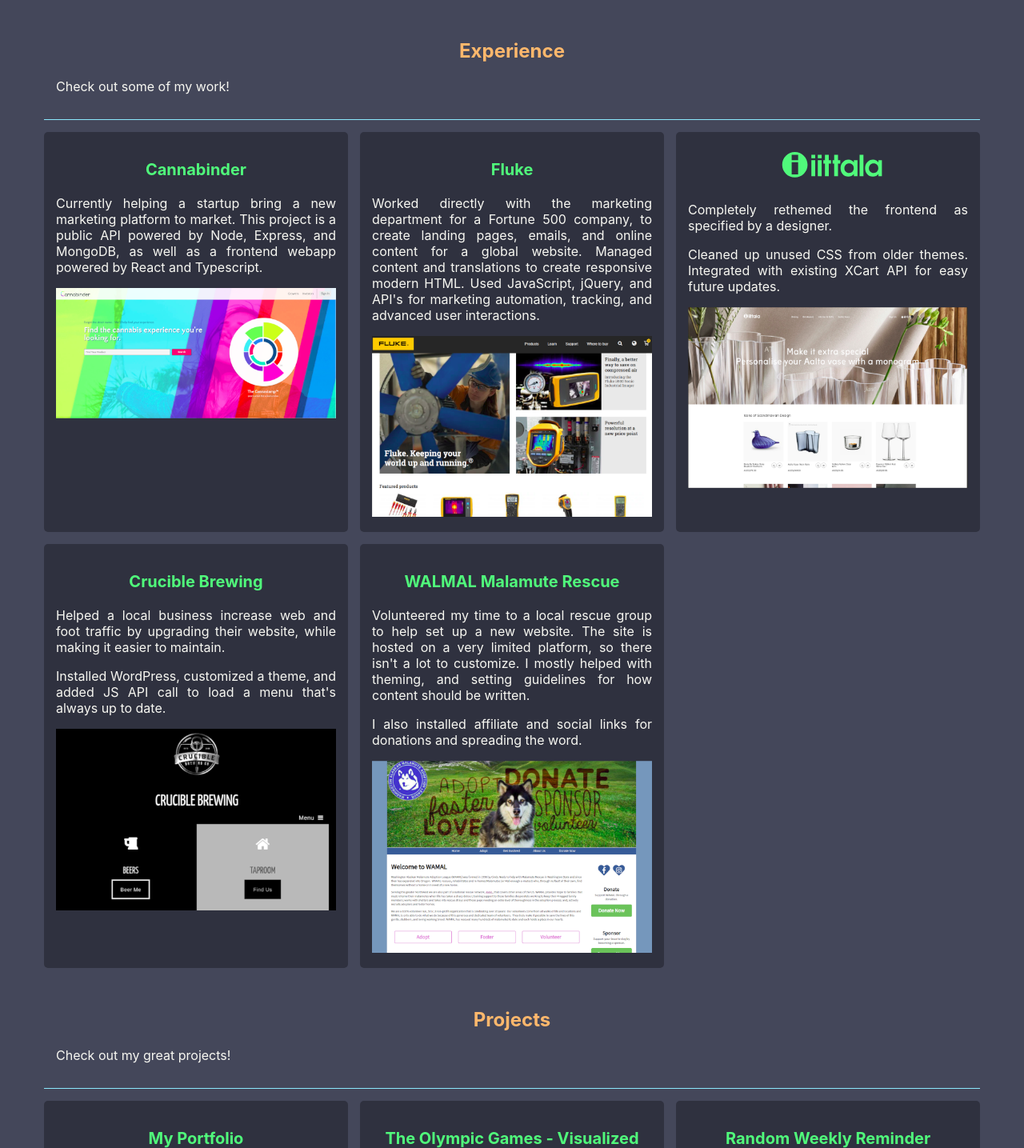
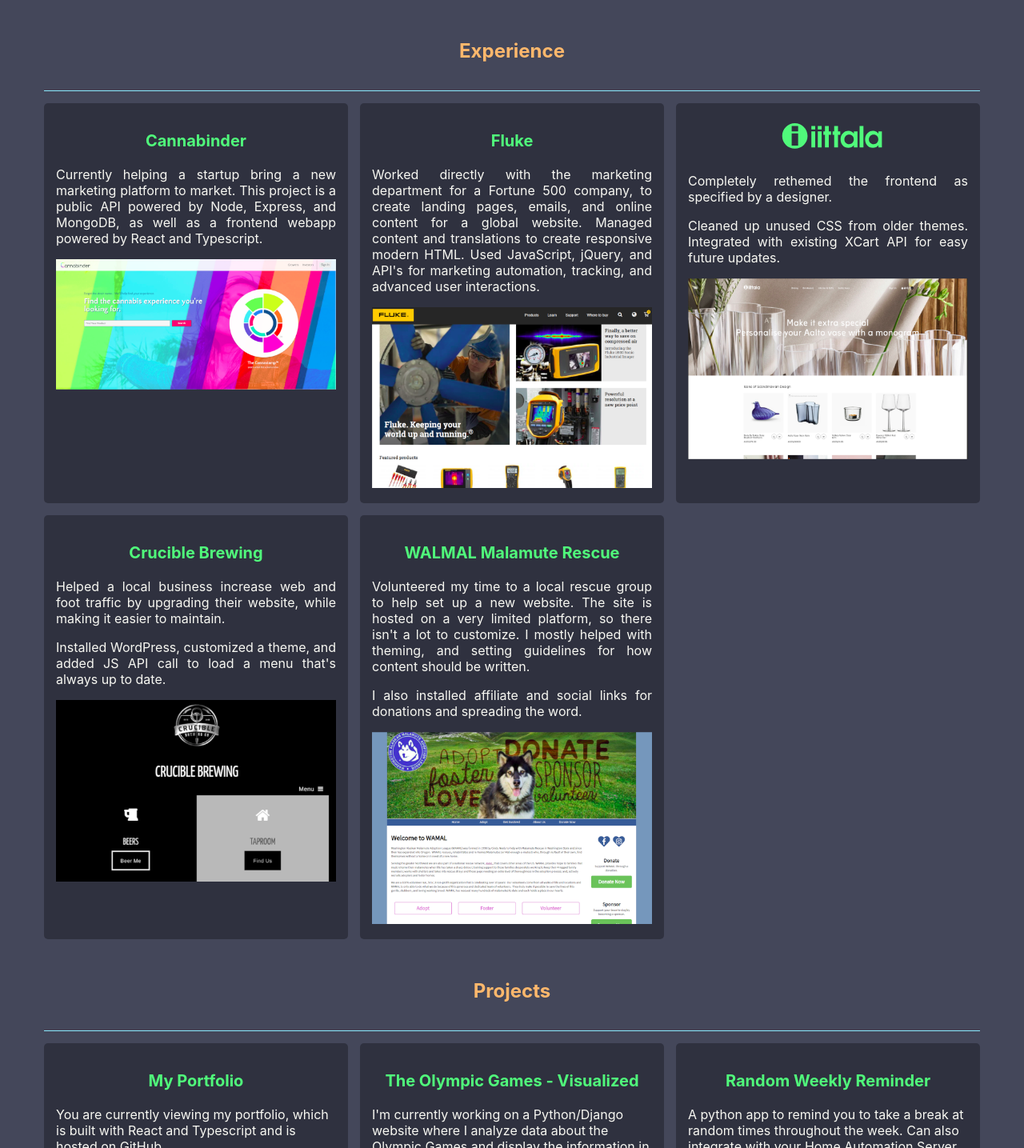
Before and after one commit to DallasO/dallaso.github.io, a React (Create React App) app: page / in a window 1280 px wide. Shown: the part 915-2350 px from the top of the page at 80% size. Built offline with nearby package versions, Linux system fonts and the light colour scheme.

Commit message:
feat: remove lame text

```diff
--- a/src/components/MyProjects.tsx
+++ b/src/components/MyProjects.tsx
@@ -8,7 +8,6 @@
     <div className="item">
       <div>
         <h2>Projects</h2>
-        <p>Check out my great projects!</p>
       </div>
       {myProjects.map(
         (project): JSX.Element => (
--- a/src/components/MyWork.tsx
+++ b/src/components/MyWork.tsx
@@ -7,7 +7,6 @@
     <div className="item large">
       <div>
         <h2>Experience</h2>
-        <p>Check out some of my work!</p>
       </div>
       {MyWorkData.map(
         (myWork): JSX.Element => {
```
